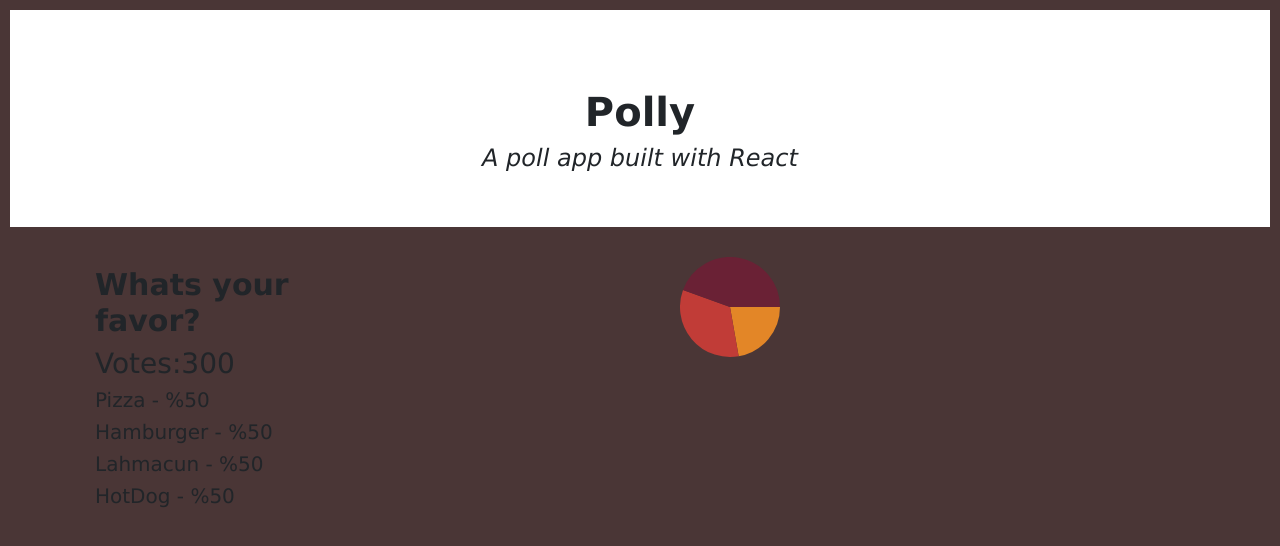
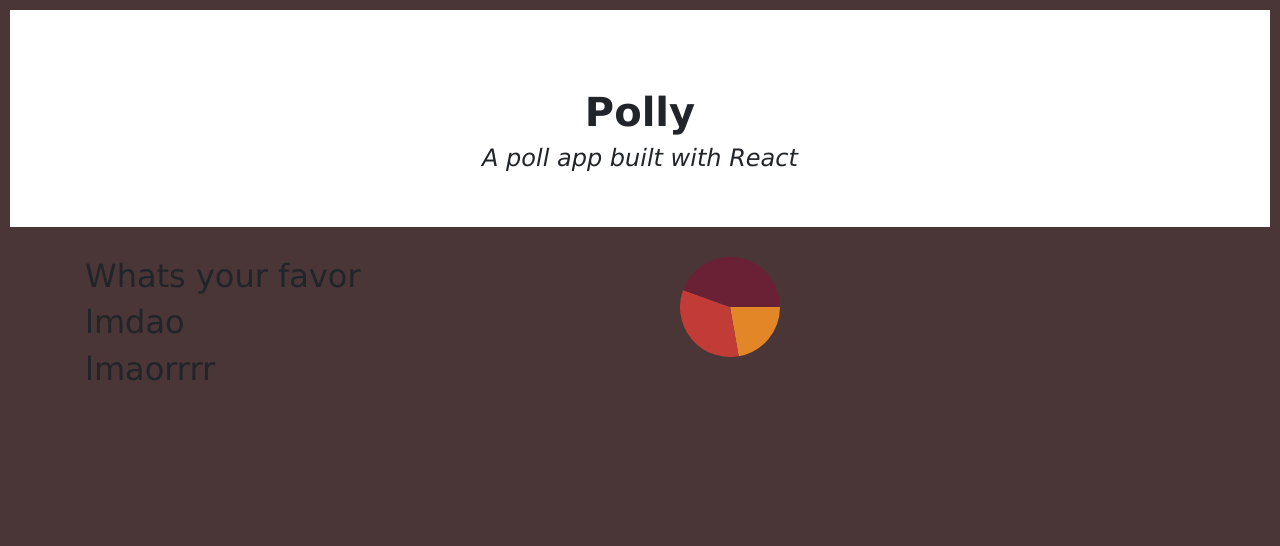
Before and after one commit to emresr/pollyush, a React (Create React App) app in the folder client/: page /pollpage/1 in a window 1280 px wide. Shown: the top 546 px of the page. Built offline with nearby package versions, Linux system fonts and the light colour scheme; no server answers.

Commit message:
pollpage.js

```diff
--- a/client/src/components/PollPage.js
+++ b/client/src/components/PollPage.js
@@ -27,32 +27,27 @@ const PollPage = () => {
 	}, []);
 
 console.log(polls)
-const k = [{title : "Malcom", option: [{option1:"lmao"}] }]
 
-	const pollpage = (
+
+const k = [{title : "Whats your favor", option: [{option_id:1,option:"lmdao"},{option_id:2,option:"lmaorrrr"}] }]
+const pollpage = (
       <div className="container">
 		<div className="row">
 			<div className="col-sm pollpage-item">
-				<div className="pollpage">
-				    {k.map((title,option) => (
-					    	<div>
+				<div className="pollpage-title">
+				{k.map(k=> (
+                    <h2>{k.title}</h2>
+					))}
 
-					<h1 className="pollpage-title">{option.option1}Whats your favor?</h1>
-										 </div>
-
-
-					 ))}
-					<h3>Votes:300</h3>
-					<div>
-						<h5>Pizza - %50</h5>
-						<h5>Hamburger - %50</h5>
-						<h5>Lahmacun - %50</h5>
-						<h5>HotDog - %50</h5>
-					</div>
+				    {k.map(k=> (
+				  k.option.map(option => (
+                    <h2 key={option.option_key}>{option.option}</h2>
+                    ))
+					))}
 
 				</div>
             </div>
-
+            {k.map(k => (
 				<div className="col-sm chart">
 					<PieChart
 						viewBoxSize="[150,150]"
@@ -63,7 +58,7 @@ const k = [{title : "Malcom", option: [{option1:"lmao"}] }]
 						]}
 					/>
 				</div>
-
+			))}
 	   {/*
             <div className="col-sm ">
 				<div className="poll-infos">
--- a/client/src/components/api/Api.js
+++ /dev/null
@@ -1 +0,0 @@
-Api.js
```
Also changed, not shown: client/src/components/Inputbase.txt, client/src/components/Vote.js (line endings or trailing spaces).
